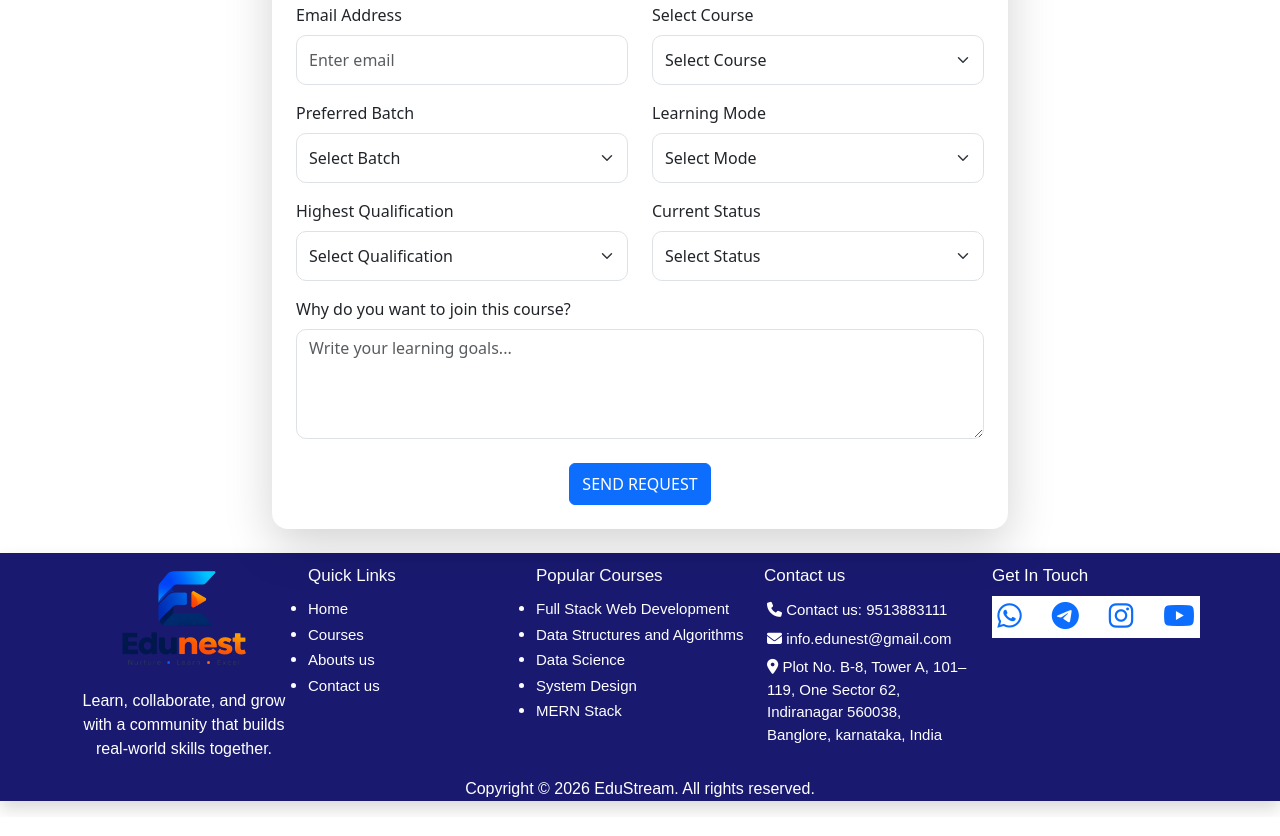
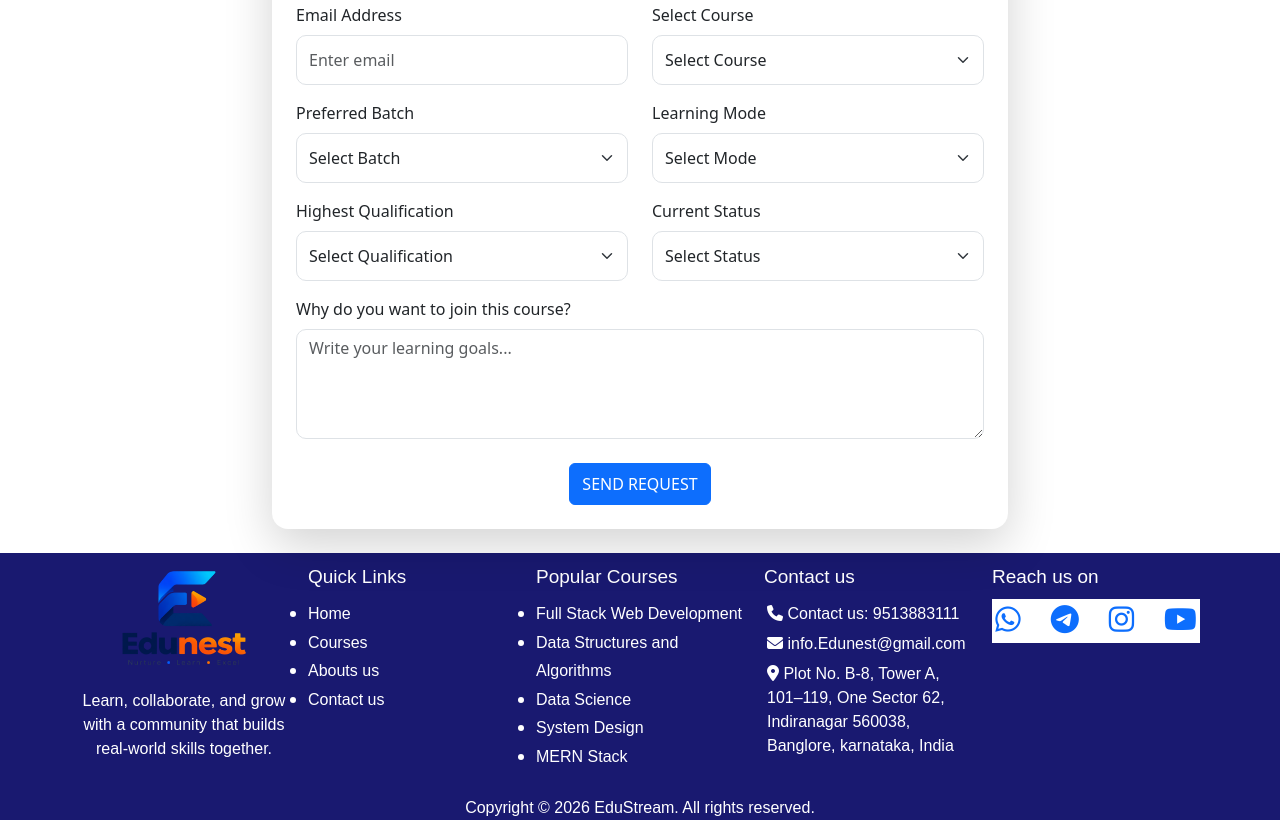
Before and after one commit to Dishant-Thakur/Live-ED-TECH-Streaming-System, a website: page src/views/index.html in a window 1280 px wide. Shown: the part 3290-4126 px from the top of the page. Drawn offline with nearby package versions, Linux system fonts and the light colour scheme.

Commit message:
changes font in footer bar

```diff
--- a/src/public/CSS/index.css
+++ b/src/public/CSS/index.css
@@ -483,8 +483,8 @@ button {
 .footer-header{
   color:white;
   padding:10px;
-  font-size: 17px;
-  font-weight: 400;
+  font-size: 19px;
+  font-weight: 500;
   font-family: Arial, Helvetica, sans-serif;
 }
 .ft-links{
@@ -493,8 +493,8 @@ button {
 
 .ft-links li a{
   color: white;
-  font-size: 15px;
-  font-weight: 200;
+  font-size: 16px;
+  font-weight: 400;
   text-decoration: none;
 }
 
@@ -506,6 +506,8 @@ button {
 .footer-text{
   color: white;
   text-align: center;
+  font-size: 16px;
+  font-weight: 400;
   font-family: Arial, Helvetica, sans-serif;
 }
 
@@ -515,8 +517,8 @@ button {
 }
 
 .ft-details li {
-  font-size: 15px;
-  font-weight: 200;
+  font-size: 16px;
+  font-weight: 400;
   padding : 3px
 }
 
@@ -525,7 +527,7 @@ button {
   justify-content: center;
   gap:30px;
   background-color: white;
-  font-size: 28px;
+  font-size: 29px;
   padding-left:0px;
   text-decoration: none;
   list-style: none;
--- a/src/server.js
+++ b/src/server.js
@@ -71,7 +71,6 @@ app.use((req, res) => {
     res.status(404).send("HTTP ERROR 404 - Page Not Found");
 })
 
-
 app.listen(PORT, () => {
     console.log(`Server running on http://localhost:${PORT}`);
 })
--- a/src/views/index.html
+++ b/src/views/index.html
@@ -17,7 +17,7 @@
 <nav class="navbar navbar-expand-lg edunest-navbar sticky-top">
     <div class="container">
         <a class="navbar-brand" href="#home">
-            <img src="/IMAGES/Edunest logo.png"alt="EduNest" class="edunest-logo">
+            <img src="/IMAGES/Edunest logo.png"alt="EduNest" class="edunest-logo"/>
         </a>
 
         <button class="navbar-toggler" type="button" title="Toggle navigation menu"
@@ -139,7 +139,7 @@
 
   <section class="container-fluid main-image mt-5">
     <div class="container image-part">
-      <img src="/IMAGES/courses-banner.png" alt="main_image" class="img-fluid" />
+      <img src="/IMAGES/courses-banner.png" alt="main_image" class="img-fluid"/>
     </div>
   </section>
 
@@ -289,7 +289,7 @@
         <h2 class="fw-bold display-6">Start Learning Programming Today</h2>
 
         <p class="text-secondary fs-5">
-          "Unlock your potential with WsCube Tech's complimentary learning
+          "Unlock your potential with Edunest Tech's complimentary learning
           tools."
         </p>
       </div>
@@ -470,11 +470,11 @@
     </div>
   </section>
 
-  <footer class = "container-fluid shadow footer-part">
+  <footer class = "container-fluid footer-part">
     <section class="container">
       <div class="row  row-cols-1 row-cols-sm-2  row-cols-lg-5">
         <div class="footer-image ">
-          <img src="/IMAGES/Edunest logo.png" alt="Edunest" class="img-fluid">
+          <img src="/IMAGES/Edunest logo.png" alt="Edunest" class="img-fluid" />
           <p class="footer-text">Learn, collaborate, and grow with a community that builds real-world skills together.</p>
         </div>
 
@@ -500,12 +500,12 @@
         <div class="footer-header">Contact us
            <ul class="ft-details mt-2">
             <li><i class="fa-solid fa-phone"></i>  Contact us: 9513883111</li>
-            <li><i class="fa-solid fa-envelope"></i>  info.edunest@gmail.com</li>
-            <li><i class="fa-solid fa-location-dot"></i>  Plot No. B-8, Tower A, 101–119, One Sector 62, Indiranagar 560038, Banglore, karnataka, India</li>
+            <li><i class="fa-solid fa-envelope"></i>  info.Edunest@gmail.com</li>
+            <li><i class="fa-solid fa-location-dot"></i>   Plot No. B-8, Tower A, 101–119, One Sector 62, Indiranagar 560038, Banglore, karnataka, India</li>
           </ul>
         </div>
 
-        <div class="footer-header ">Get In Touch
+        <div class="footer-header">Reach us on
         <ul class="ft-social mt-2">
           <li><a href="#"><i class="fa-brands fa-whatsapp"></i></a></li>
           <li><a href="#"><i class="fa-brands fa-telegram"></i></a></li>
@@ -516,7 +516,7 @@
     </div>
   <p class="footer-text">Copyright © 2026 EduStream. All rights reserved.</p>
   </section>
-</footer>
+  </footer>
 
   <script src="https://cdn.jsdelivr.net/npm/bootstrap@5.3.3/dist/js/bootstrap.bundle.min.js"></script>
   <script src="/JS/index.js"></script>
```
Also changed, not shown: 1 other file.
